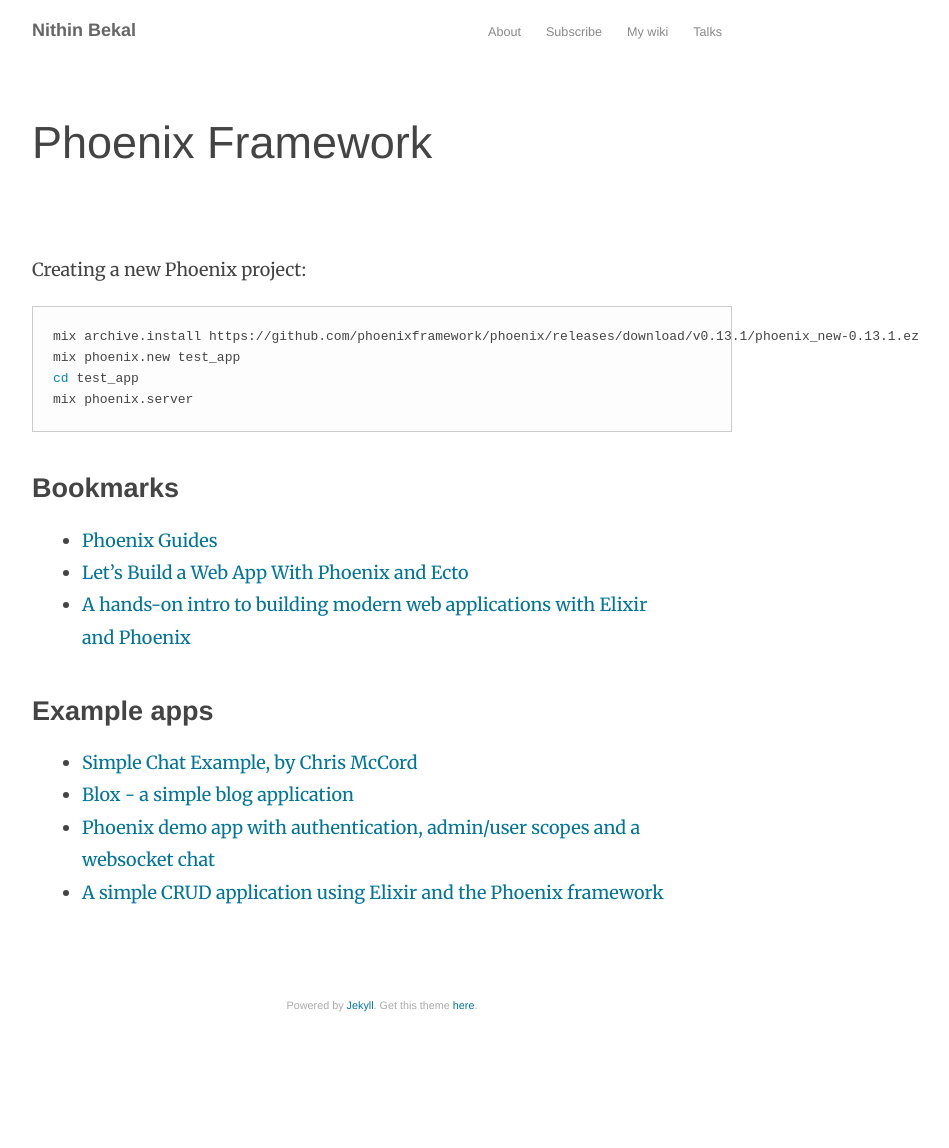
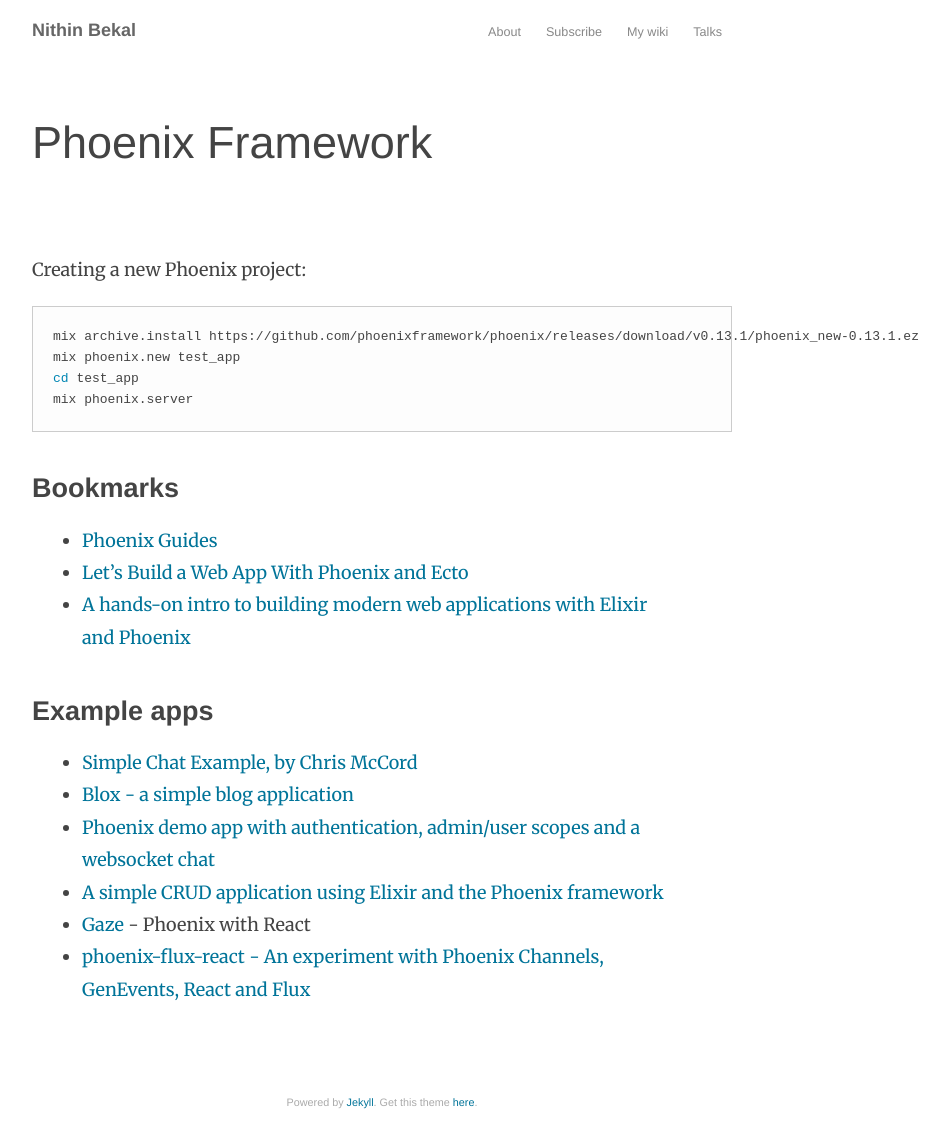
Before and after one commit to nithinbekal/nithinbekal.github.io, a Jekyll site: the page built from notes/phoenix.md, in a window 1280 px wide. Shown: the whole page, without its empty margins (258-1207 px from the left). Built offline with Jekyll 4.4.1, drawn with Linux system fonts in a browser that asks for light colours; before the commit the page ends 1051 px from its top, so only the background shows below that.

Commit message:
Phoenix react apps

```diff
--- a/notes/phoenix.md
+++ b/notes/phoenix.md
@@ -24,3 +24,5 @@
 * [Blox - a simple blog application](https://github.com/drewolson/blox)
 * [Phoenix demo app with authentication, admin/user scopes and a websocket chat](https://github.com/pmontrasio/phoenix-demo-app)
 * [A simple CRUD application using Elixir and the Phoenix framework](https://github.com/gogogarrett/phoenix_crud)
+* [Gaze](https://github.com/ericmj/gaze) - Phoenix with React
+* [phoenix-flux-react - An experiment with Phoenix Channels, GenEvents, React and Flux](http://github.com/fxg42/phoenix-flux-react)
```
